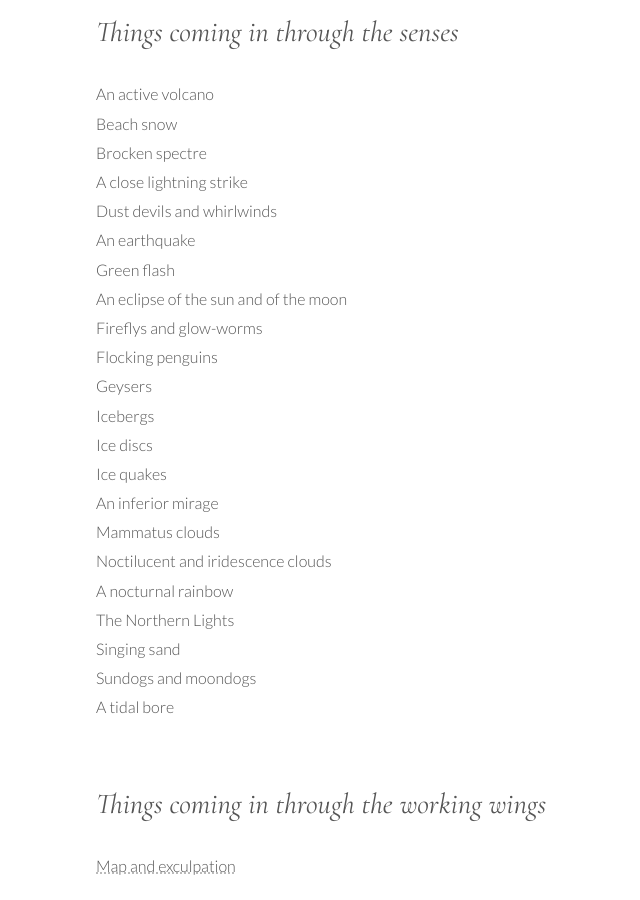
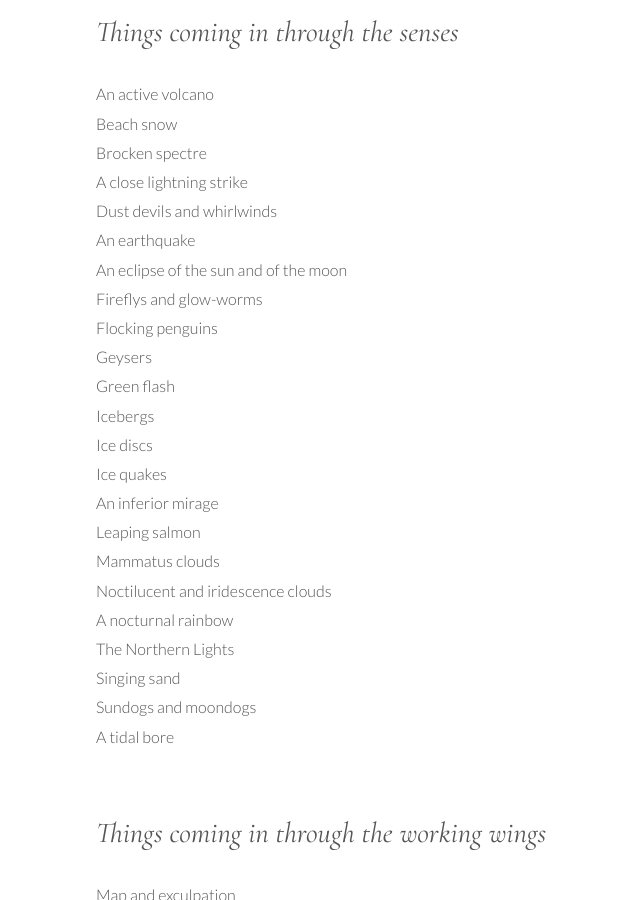
Before and after one commit to CollectionsOfThisKind/collectionsofthiskind.github.io, a Jekyll site: the page built from pages/about/profile.html, in a window 1280 px wide and 900 px high, scrolled down 772 px. Shown: the whole window, without its empty margins (154-794 px from the left). Built offline with Jekyll 4.4.1, drawn with Linux system fonts in a browser that asks for light colours.

Commit message:
Leaping salmon

```diff
--- a/pages/about/profile.html
+++ b/pages/about/profile.html
@@ -46,15 +46,16 @@ layout: page
 <li>A close lightning strike</li>
 <li>Dust devils and whirlwinds</li>
 <li>An earthquake</li>
-<li>Green flash</li>
 <li>An eclipse of the sun and of the moon</li>
 <li>Fireflys and glow-worms</li>
 <li>Flocking penguins</li>
 <li>Geysers </li>
+<li>Green flash</li>
 <li>Icebergs</li>
 <li>Ice discs</li>
 <li>Ice quakes</li>
 <li>An inferior mirage</li>
+<li>Leaping salmon</li>
 <li>Mammatus clouds</li>
 <li>Noctilucent and iridescence clouds</li>
 <li>A nocturnal rainbow</li>
```
